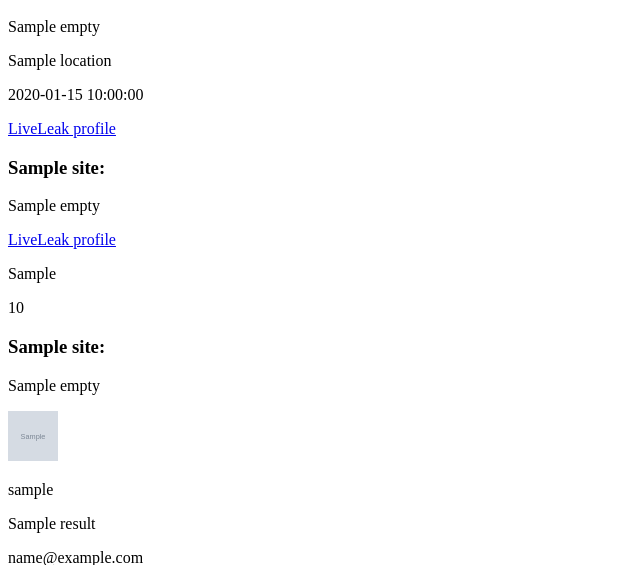
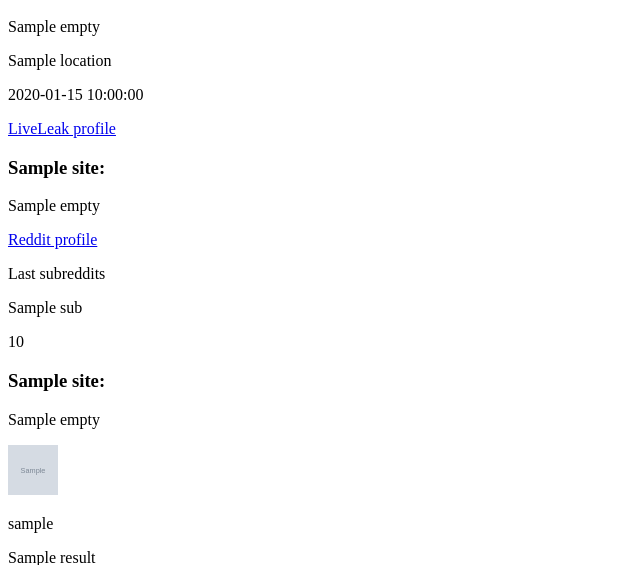
Before and after one commit to famavott/osint-scraper, a Python web app: template osint_scraper/templates/results.jinja2 in a window 1280 px wide. Shown: the part 878-1443 px from the top of the page, without its empty margins (0-640 px from the left). Run offline with Jinja, Linux system fonts and the light colour scheme; the template is opened without the code that fills it: most values are stand-ins (such as "Sample title", 1, 10 or a date in 2020); grey boxes marked "Sample" are stand-in pictures.

Commit message:
Fixed bug, reddit subs now show up.

```diff
--- a/osint_scraper/scripts/recon.py
+++ b/osint_scraper/scripts/recon.py
@@ -278,7 +278,7 @@ def liveleak_recon(user_name):
 def reddit_recon(user_name):
     """Check for reddit account information."""
     url = 'https://www.reddit.com/user/{}'.format(user_name)
-    r = requests.get(url)
+    r = requests.get(url, headers={'User-agent': 'Wayne Mazerati'})
     if r.status_code == 200:
         soup = BeautifulSoup(r.content, 'lxml')
         sub_list = []
--- a/osint_scraper/templates/results.jinja2
+++ b/osint_scraper/templates/results.jinja2
@@ -77,8 +77,11 @@
                 <p>{{ reddit.empty }}</p>
             {% endif %}
             {% if reddit.url %}
-                <p><a href="{{ reddit.url }}">LiveLeak profile</a></p>
-                <p>{{ reddit.sub_list }}</p>
+                <p><a href="{{ reddit.url }}">Reddit profile</a></p>
+                <p>Last subreddits</p>
+                {% for sub in reddit.sub_list %}
+                <p>{{ sub }}</p>
+                {% endfor %}
                 <p>{{ reddit.age }}</p>
             {% endif %}
             </div>
```
